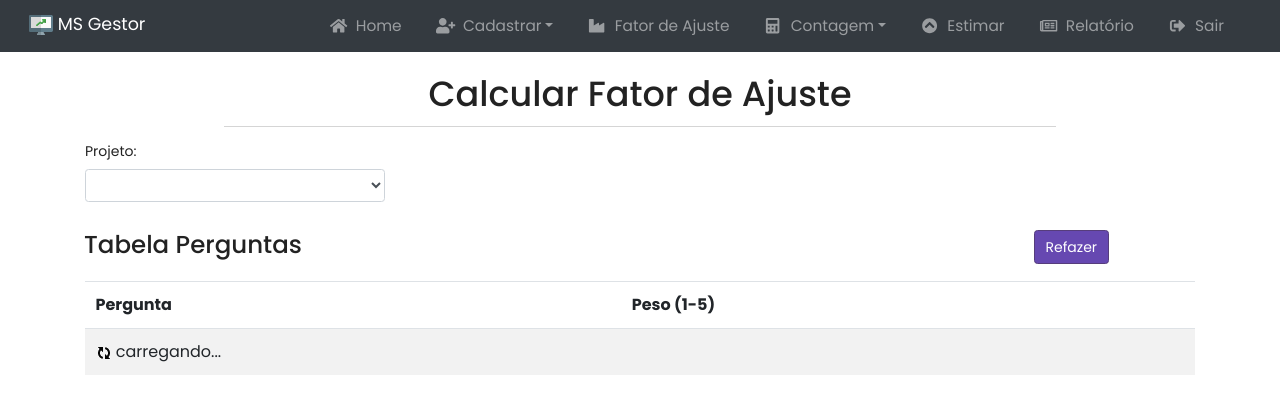
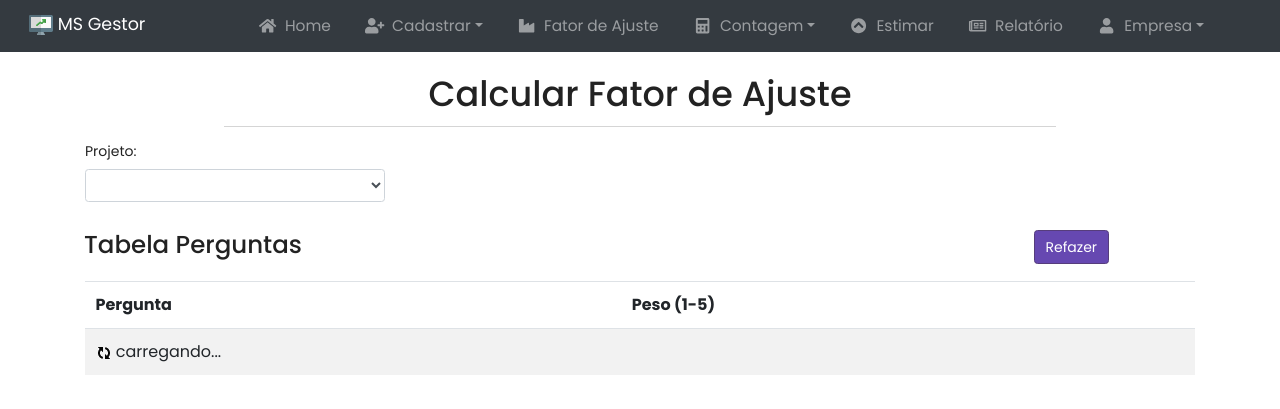
Before and after one commit to gustavobega/sistemaprojeto, a Flask app: page /fatorAjuste in a window 1280 px wide. Shown: the top 409 px of the page. Run offline with Flask 2, Linux system fonts and the light colour scheme; the visitor is signed in with stand-in values (Sample User, id 1); data that the repository does not hold is empty; some libraries are stand-ins or nearby versions.

Commit message:
ajustes gerais

```diff
--- a/app/linguagem/views.py
+++ b/app/linguagem/views.py
@@ -2,8 +2,8 @@ from . import linguagem
 from app import conn
 from flask import render_template,request,redirect,flash,url_for
 
-@linguagem.route("/cadastroLinguagem",methods=['GET'])
-def cadastroLinguagem():
+@linguagem.route("/cadLinguagem",methods=['POST', 'GET'])
+def cadLinguagem():
     cursor = conn.cursor()
     select = "SELECT * FROM bancoprojeto2020.linguagem"
     cursor.execute(select)
--- a/app/static/js/base.js
+++ b/app/static/js/base.js
@@ -14,8 +14,13 @@ function alteraLogin()
       .then (function (dadosObj) {
           if (dadosObj.operacao)
           {
-              document.getElementById('sign').innerHTML = `<i class="fa fa-fw fa-sign-out-alt"></i>Sair`
-              document.getElementById('sign').href = "/sign-out"
+            document.getElementById('sair').innerHTML = `
+                                          <li class="nav-item dropdown">
+                                              <a class="nav-link dropdown-toggle" id="dropdownMenuButton" data-toggle="dropdown" aria-haspopup="true" aria-expanded="false" href="sign-out"><i class="fa fa-fw fa-user"></i>Empresa</a>
+                                              <div class="dropdown-menu" aria-labelledby="dropdownMenuButton">
+                                                <a class="dropdown-item" href="/sign-out"><i class="fa fa-fw fa-sign-out-alt"></i>Sair</a>
+                                              </div>
+                                          </li>`
 
               if (dadosObj.usuario == "cassia@unoeste.br" || dadosObj.usuario == "francisco@unoeste.br")
               {
--- a/app/templates/base.html
+++ b/app/templates/base.html
@@ -48,7 +48,7 @@
                         <div class="dropdown-divider" style="display: none;"></div>
                         <a class="dropdown-item" href="cadPergunta" style="display: none;" id="perg"><i class="fa fa-fw fa-question-circle"></i>Caracteristica Gerais do Sistema</a>
                         <div class="dropdown-divider" style="display: none;"></div>
-                        <a class="dropdown-item" href="cadastroLinguagem" style="display: none;" id="ling"><i class="fa fa-fw fa-globe"></i>Linguagem</a>
+                        <a class="dropdown-item" href="cadLinguagem" style="display: none;" id="ling"><i class="fa fa-fw fa-globe"></i>Linguagem</a>
                     </div>
 
                 </li>
@@ -75,8 +75,8 @@
                     <a class="nav-link" href="/relatorio"><i class="fa fa-fw far fa-newspaper"></i></i>Relatório</a>
                 </li>
 
-                <li class="nav-item">
-                    <a class="nav-link" href="/sign-in" id="sign">
+                <li id="sair" class="nav-item">
+                    <a class="nav-link" href="/sign-in">
                         <i class="fa fa-fw fa-user"></i>
                         Logar
                     </a>
```
Also changed, not shown: app/static/uploads/Modelo.jpg (added).
